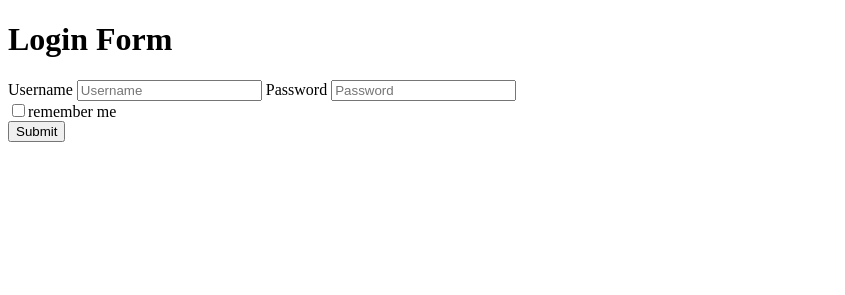
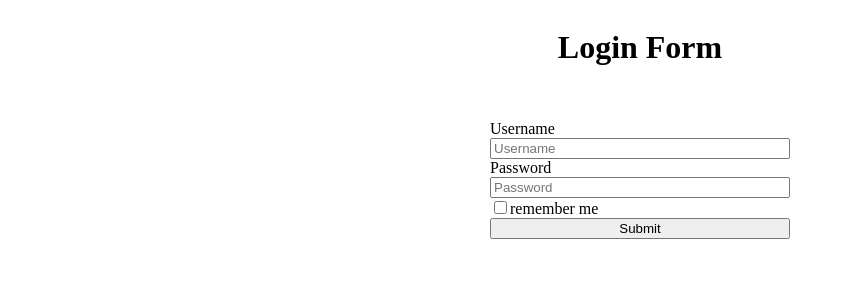
Before and after one commit to acciojob/remember-me-login-form-shams220, a website: page main.html in a window 1280 px wide. Shown: the whole page, without its empty margins (0-845 px from the left). Drawn offline with Linux system fonts and the light colour scheme.

Commit message:
created a submission

```diff
--- a/main.html
+++ b/main.html
@@ -19,7 +19,7 @@
       <div><input type="checkbox" id="checkbox" /><span>remember me</span></div>
 
       <input type="submit" id="submit" value="Submit" />
-      <button id="exisiting">Login as existing user</button>
+      <button id="existing">Login as existing user</button>
     </form>
     <script type="text/javascript" src="./script.js">
 </script>
--- a/script.js
+++ b/script.js
@@ -2,7 +2,7 @@
       const password = document.querySelector("#password");
       const check    = document.querySelector('input[type="checkbox"]');
       const subBtn   = document.querySelector("#submit");
-      const existingBtn = document.querySelector("#exisiting");
+      const existingBtn = document.querySelector("#existing");
       console.log("check1");
 
         const userData = localStorage.getItem("users");
--- a/styles.css
+++ b/styles.css
@@ -1 +1,13 @@
 /*  your css code here. If applicable */
+body {
+      display: flex;
+      justify-content: center;
+      align-items: center;
+      flex-direction: column;
+    }
+    form {
+      display: flex;
+      flex-direction: column;
+      padding: 2rem;
+      width: 300px;
+    }
```
